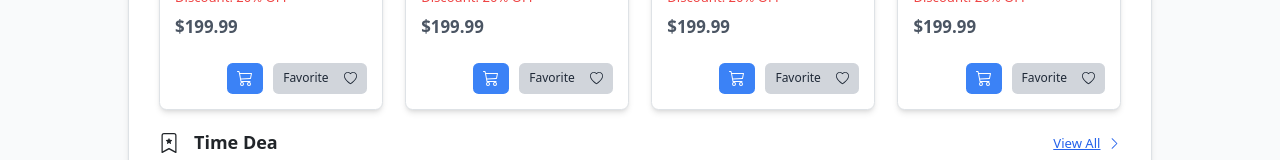
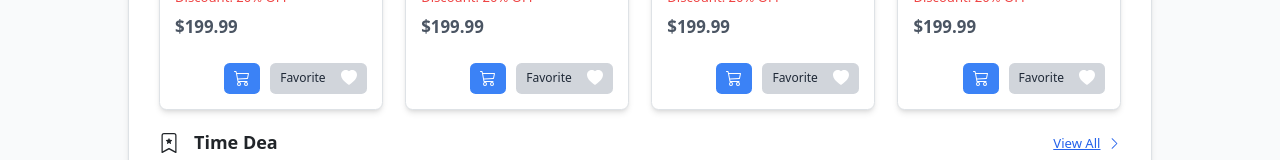
Before and after one commit to Sothi805/ProductWeb, a React (Vite) app: page / in a window 1280 px wide. Shown: the part 753-913 px from the top of the page. Built offline with nearby package versions, Linux system fonts and the light colour scheme.

Commit message:
add heart function

```diff
--- a/src/features/home/component/Card.tsx
+++ b/src/features/home/component/Card.tsx
@@ -1,6 +1,13 @@
-import React from "react";
+import React, { useState } from "react";
 
 const Card = () => {
+  // Create state to track whether the button is favorited or not
+  const [isFavorited, setIsFavorited] = useState(false);
+
+  // Function to toggle the favorite state
+  const toggleFavorite = () => {
+    setIsFavorited(!isFavorited);
+  };
   return (
     <div className="max-w-xs rounded-lg overflow-hidden cursor-pointer shadow-md border border-gray-200 bg-white hover:-translate-y-1 hover:shadow-[#7EACB5] transition-all duration-300">
       {/* Image Section */}
@@ -53,17 +60,23 @@ const Card = () => {
               <path d="M0 1.5A.5.5 0 0 1 .5 1H2a.5.5 0 0 1 .485.379L2.89 3H14.5a.5.5 0 0 1 .49.598l-1 5a.5.5 0 0 1-.465.401l-9.397.472L4.415 11H13a.5.5 0 0 1 0 1H4a.5.5 0 0 1-.491-.408L2.01 3.607 1.61 2H.5a.5.5 0 0 1-.5-.5M3.102 4l.84 4.479 9.144-.459L13.89 4zM5 12a2 2 0 1 0 0 4 2 2 0 0 0 0-4m7 0a2 2 0 1 0 0 4 2 2 0 0 0 0-4m-7 1a1 1 0 1 1 0 2 1 1 0 0 1 0-2m7 0a1 1 0 1 1 0 2 1 1 0 0 1 0-2" />
             </svg>
           </button>
-          <button className="flex gap-3 items-center bg-gray-300 text-gray-800 text-[12px] px-[10px] rounded hover:bg-gray-400 transition duration-200">
-            Favorite{" "}
+          <button
+            className="flex gap-3 items-center bg-gray-300 text-gray-800 text-[12px] px-[10px] rounded hover:bg-gray-400 transition duration-200"
+            onClick={toggleFavorite}
+          >
+            Favorite
             <svg
               xmlns="http://www.w3.org/2000/svg"
-              width="13"
-              height="13"
-              fill="currentColor"
-              className="bi bi-heart"
+              width="16"
+              height="16"
+              fill={isFavorited ? "red" : "currentColor"}
+              className="bi bi-heart-fill text-white"
               viewBox="0 0 16 16"
             >
-              <path d="m8 2.748-.717-.737C5.6.281 2.514.878 1.4 3.053c-.523 1.023-.641 2.5.314 4.385.92 1.815 2.834 3.989 6.286 6.357 3.452-2.368 5.365-4.542 6.286-6.357.955-1.886.838-3.362.314-4.385C13.486.878 10.4.28 8.717 2.01zM8 15C-7.333 4.868 3.279-3.04 7.824 1.143q.09.083.176.171a3 3 0 0 1 .176-.17C12.72-3.042 23.333 4.867 8 15" />
+              <path
+                fill-rule="evenodd"
+                d="M8 1.314C12.438-3.248 23.534 4.735 8 15-7.534 4.736 3.562-3.248 8 1.314"
+              />
             </svg>
           </button>
         </div>
--- a/src/layouts/App.tsx
+++ b/src/layouts/App.tsx
@@ -3,7 +3,6 @@ import React from "react";
 
 import { Outlet } from "react-router-dom";
 import NavBar from "./Sidebar";
-
 
 export default function App() {
     const [collapse, setCollapse] = React.useState(false);
```
Also changed, not shown: src/layouts/Sidebar.tsx (+5 -16 lines).
